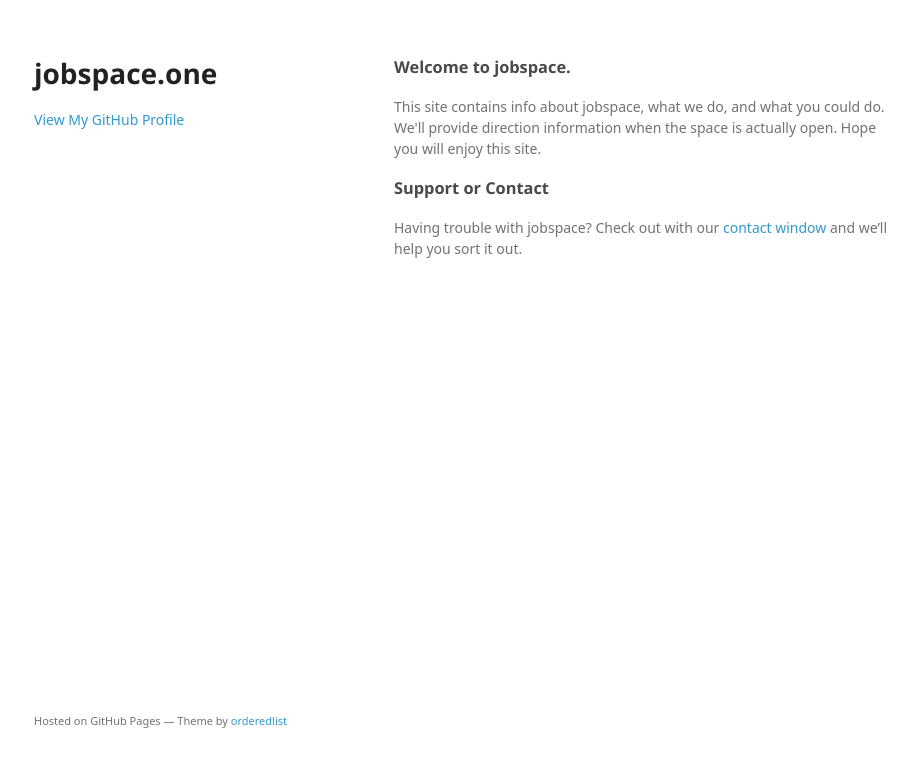
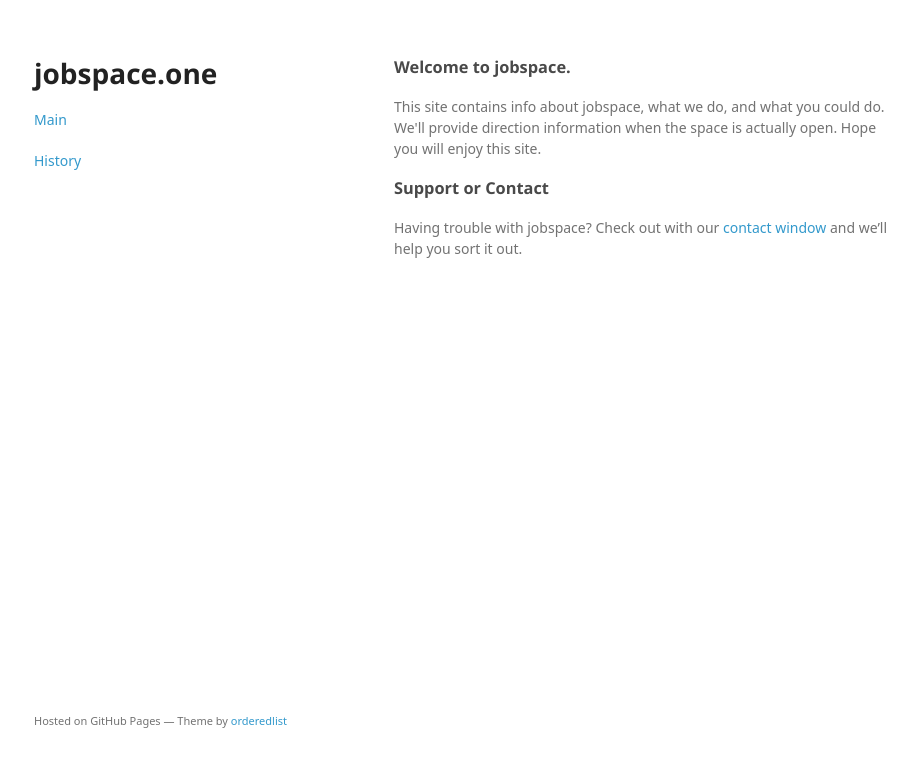
Before and after one commit to jobspaceone/jobspaceone.github.io, a plain HTML site: page index.html in a window 1280 px wide. Shown: the whole page, without its empty margins (176-1093 px from the left). Drawn offline with Linux system fonts and the light colour scheme; a web font is replaced by a local one.

Commit message:
Add links on the left.

```diff
--- a/index.html
+++ b/index.html
@@ -19,7 +19,8 @@
         <p></p>
 
 
-        <p class="view"><a href="https://github.com/jobspaceone">View My GitHub Profile</a></p>
+        <p class="view"><a href="http://jobspace.one/">Main</a></p>
+        <p class="view"><a href="http://jobspace.one/history.html">History</a></p>
 
       </header>
       <section>
```
